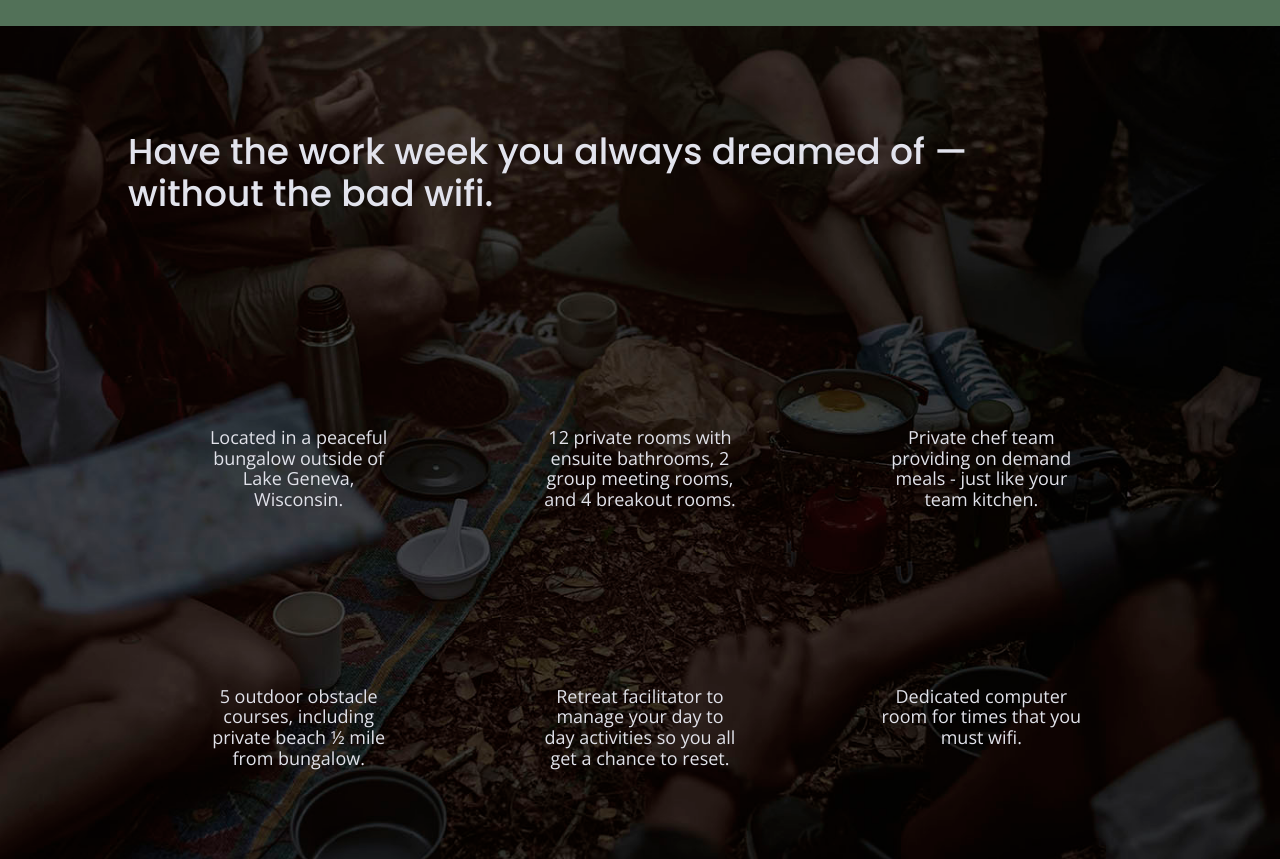
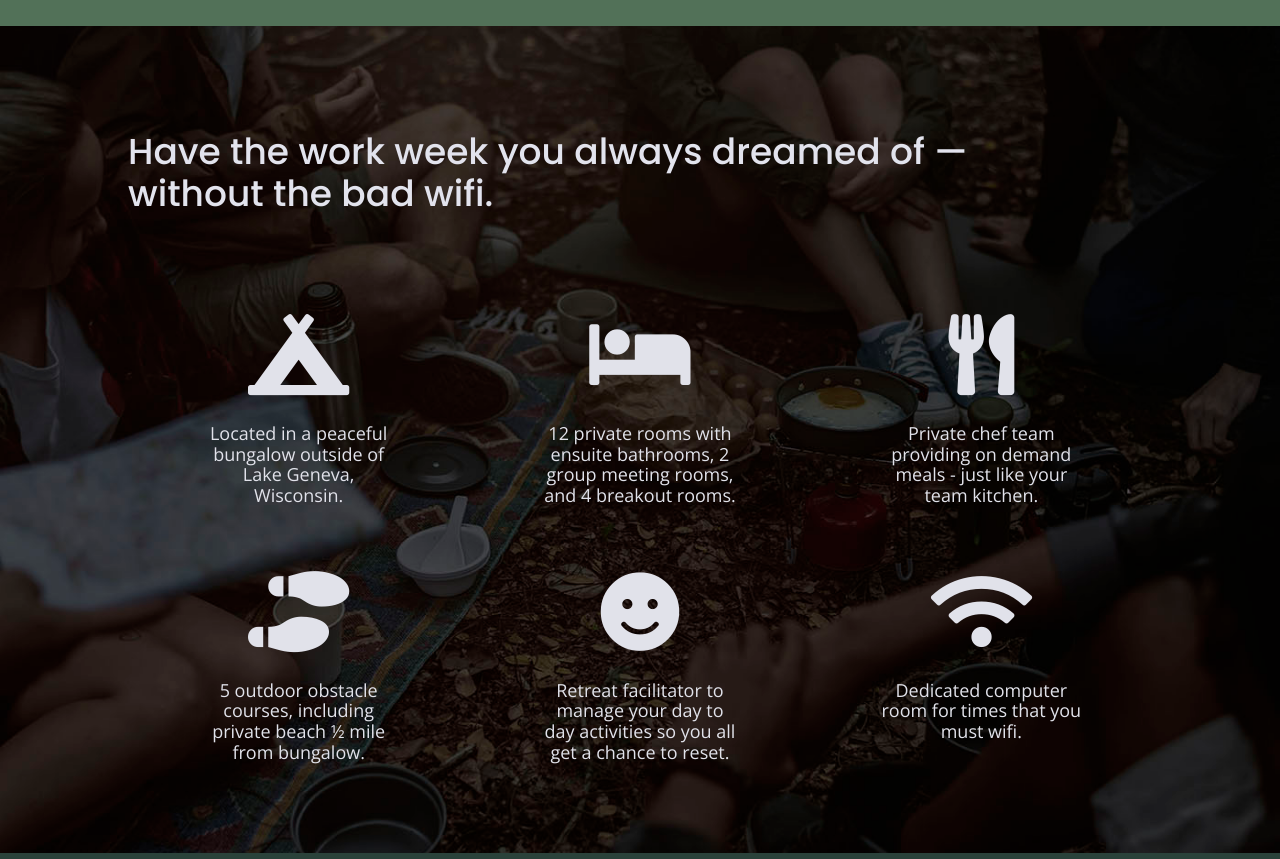
Before and after one commit to Maria-developer/Unplugged, a website built with Parcel: page index.html in a window 1280 px wide. Shown: the part 980-1839 px from the top of the page. Built offline with nearby package versions, Linux system fonts and the light colour scheme.

Commit message:
Added feature icons to homepage

```diff
--- a/css/main.css
+++ b/css/main.css
@@ -275,18 +275,19 @@ input[type=button] {
 }
 
 .features h2 {
-  padding: 51px 0 94px 0;
+  padding: 51px 0 15px 0;
   margin: 0;
   font-weight: 500;
   color: #e2e3ed;
   width: 96%;
 }
 
-.features .features-items {
+.features-items {
   display: flex;
   justify-content: center;
   align-items: center;
   flex-flow: row wrap;
+  padding-bottom: 65px;
 }
 
 .features article {
@@ -294,10 +295,15 @@ input[type=button] {
 }
 
 .features article p {
-  padding: 76px 0;
+  padding: 0;
   margin: 0;
   text-align: center;
   color: #e1e2ea;
+}
+
+.features i {
+	font-size: 3.75em;
+  margin: 55px 0 40px 0;
 }
 
 /* -------------------- Reviews -------------------- */
@@ -679,27 +685,33 @@ input[type=button] {
 /* -------------------- Features -------------------- */
 
 .features .content-wrapper {
-  margin: 98px 0 42px 0;
+  margin: 100px 0 85px 0;
 }
 
 .features h2 {
-  padding: 0 0 40px 0;
+  padding: 0;
   font-size: 2.25em;
   width: 100%;
 }
 
-.features .features-items {
+.features-items {
   justify-content: space-between;
   align-items: flex-start;
+  padding: 0;
 }
 
 .features article {
   flex-basis: 32%;
-  padding: 0 57px;
+  padding: 0 57px 10px 57px;
 }
 
 .features article p {
-  padding: 30px 0 50px 0;
+  padding: 0;
+}
+
+.features i {
+	font-size: 4.5em;
+  margin: 40px 0 30px 0;
 }
 
 /* -------------------- Reviews -------------------- */
@@ -938,15 +950,15 @@ input[type=button] {
 /* -------------------- Features -------------------- */
 
 .features .content-wrapper {
-  margin: 105px 0 27px 0;
+  margin: 105px 0 90px 0;
 }
 
 .features h2 {
-  padding-bottom: 100px;
+  padding-bottom: 35px;
   width: 89%;
 }
 
-.features .features-items {
+.features-items {
   justify-content: space-around;
 }
 
@@ -956,8 +968,12 @@ input[type=button] {
 }
 
 .features article p {
-  padding: 25px 69px 63px 69px;
+  padding: 0 69px 0 69px;
   font-size: 1.125em;
+}
+
+.features i {
+  margin: 65px 0 28px 0;
 }
 
 /* -------------------- Reviews -------------------- */
--- a/index.html
+++ b/index.html
@@ -23,6 +23,9 @@
 
   <!-- Google Fonts -->
   <link href="https://fonts.googleapis.com/css?family=Open+Sans:400,700|Poppins:500,700" rel="stylesheet">
+
+  <!-- FontAwesome CDN version 5.5 -->
+  <link rel="stylesheet" href="https://use.fontawesome.com/releases/v5.5.0/css/all.css" integrity="sha384-B4dIYHKNBt8Bc12p+WXckhzcICo0wtJAoU8YZTY5qE0Id1GSseTk6S+L3BlXeVIU" crossorigin="anonymous">
 </head>
 
 <body>
@@ -69,27 +72,39 @@
         <h2>Have the work week you always dreamed of — without the bad wifi.</h2>
         <div class="features-items">
           <article>
-            <p class="fontawesome-icon"></p>
+            <p class="fontawesome-icon">
+              <i class="fas fa-campground"></i>
+            </p>
             <p class="features-item-description">Located in a peaceful bungalow outside of Lake Geneva, Wisconsin.</p>
           </article>
           <article>
-            <p class="fontawesome-icon"></p>
+            <p class="fontawesome-icon">
+              <i class="fas fa-bed"></i>
+            </p>
             <p class="features-item-description">12 private rooms with ensuite bathrooms, 2 group meeting rooms, and 4 breakout rooms.</p>
           </article>
           <article>
-            <p class="fontawesome-icon"></p>
+            <p class="fontawesome-icon">
+              <i class="fas fa-utensils"></i>
+            </p>
             <p class="features-item-description">Private chef team providing on demand meals - just like your team kitchen.</p>
           </article>
           <article>
-            <p class="fontawesome-icon"></p>
+            <p class="fontawesome-icon">
+              <i class="fas fa-shoe-prints"></i>
+            </p>
             <p class="features-item-description">5 outdoor obstacle courses, including private beach ½ mile from bungalow.</p>
           </article>
           <article>
-            <p class="fontawesome-icon"></p>
+            <p class="fontawesome-icon">
+              <i class="fas fa-smile"></i>
+            </p>
             <p class="features-item-description">Retreat facilitator to manage your day to day activities so you all get a chance to reset.</p>
           </article>
           <article>
-            <p class="fontawesome-icon"></p>
+            <p class="fontawesome-icon">
+              <i class="fas fa-wifi"></i>
+            </p>
             <p class="features-item-description">Dedicated computer room for times that you must wifi.</p>
           </article>
         </div>
```
Also changed, not shown: about/index.html (+3 -0 lines), faq/index.html (+3 -0 lines).
